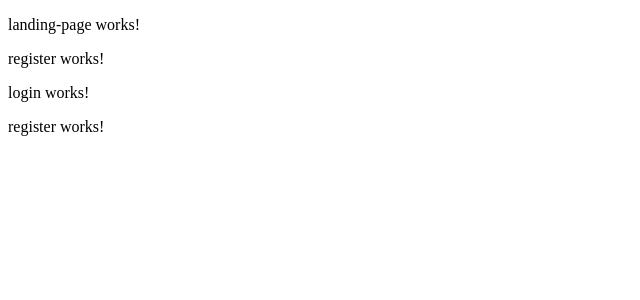
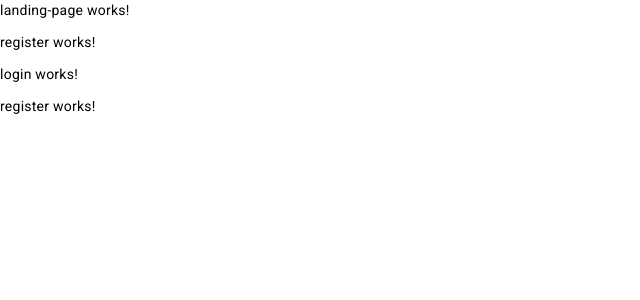
Before and after one commit to mathebe-dev/learner_platform, an Angular app: page / in a window 1280 px wide. Shown: the top 300 px of the page, without its empty margins (0-640 px from the left). Built offline with nearby package versions, Linux system fonts and the light colour scheme; no server answers.

Commit message:
install angular material

```diff
--- a/angular.json
+++ b/angular.json
@@ -30,6 +30,7 @@
               "src/assets"
             ],
             "styles": [
+              "@angular/material/prebuilt-themes/indigo-pink.css",
               "src/styles.scss"
             ],
             "scripts": []
@@ -90,6 +91,7 @@
               "src/assets"
             ],
             "styles": [
+              "@angular/material/prebuilt-themes/indigo-pink.css",
               "src/styles.scss"
             ],
             "scripts": []
--- a/package.json
+++ b/package.json
@@ -11,10 +11,12 @@
   "private": true,
   "dependencies": {
     "@angular/animations": "^17.3.0",
+    "@angular/cdk": "^17.3.10",
     "@angular/common": "^17.3.0",
     "@angular/compiler": "^17.3.0",
     "@angular/core": "^17.3.0",
     "@angular/forms": "^17.3.0",
+    "@angular/material": "^17.3.10",
     "@angular/platform-browser": "^17.3.0",
     "@angular/platform-browser-dynamic": "^17.3.0",
     "@angular/router": "^17.3.0",
--- a/src/app/app.config.ts
+++ b/src/app/app.config.ts
@@ -2,7 +2,8 @@
 import { provideRouter } from '@angular/router';
 
 import { routes } from './app.routes';
+import { provideAnimationsAsync } from '@angular/platform-browser/animations/async';
 
 export const appConfig: ApplicationConfig = {
-  providers: [provideRouter(routes)]
+  providers: [provideRouter(routes), provideAnimationsAsync()]
 };
--- a/src/index.html
+++ b/src/index.html
@@ -6,8 +6,10 @@
   <base href="/">
   <meta name="viewport" content="width=device-width, initial-scale=1">
   <link rel="icon" type="image/x-icon" href="favicon.ico">
+  <link href="https://fonts.googleapis.com/css2?family=Roboto:wght@300;400;500&display=swap" rel="stylesheet">
+  <link href="https://fonts.googleapis.com/icon?family=Material+Icons" rel="stylesheet">
 </head>
-<body>
+<body class="mat-typography">
   <app-root></app-root>
 </body>
 </html>
--- a/src/styles.scss
+++ b/src/styles.scss
@@ -1 +1,4 @@
 /* You can add global styles to this file, and also import other style files */
+
+html, body { height: 100%; }
+body { margin: 0; font-family: Roboto, "Helvetica Neue", sans-serif; }
```
Also changed, not shown: 1 other file (tests, documents, lock files or other folders).
